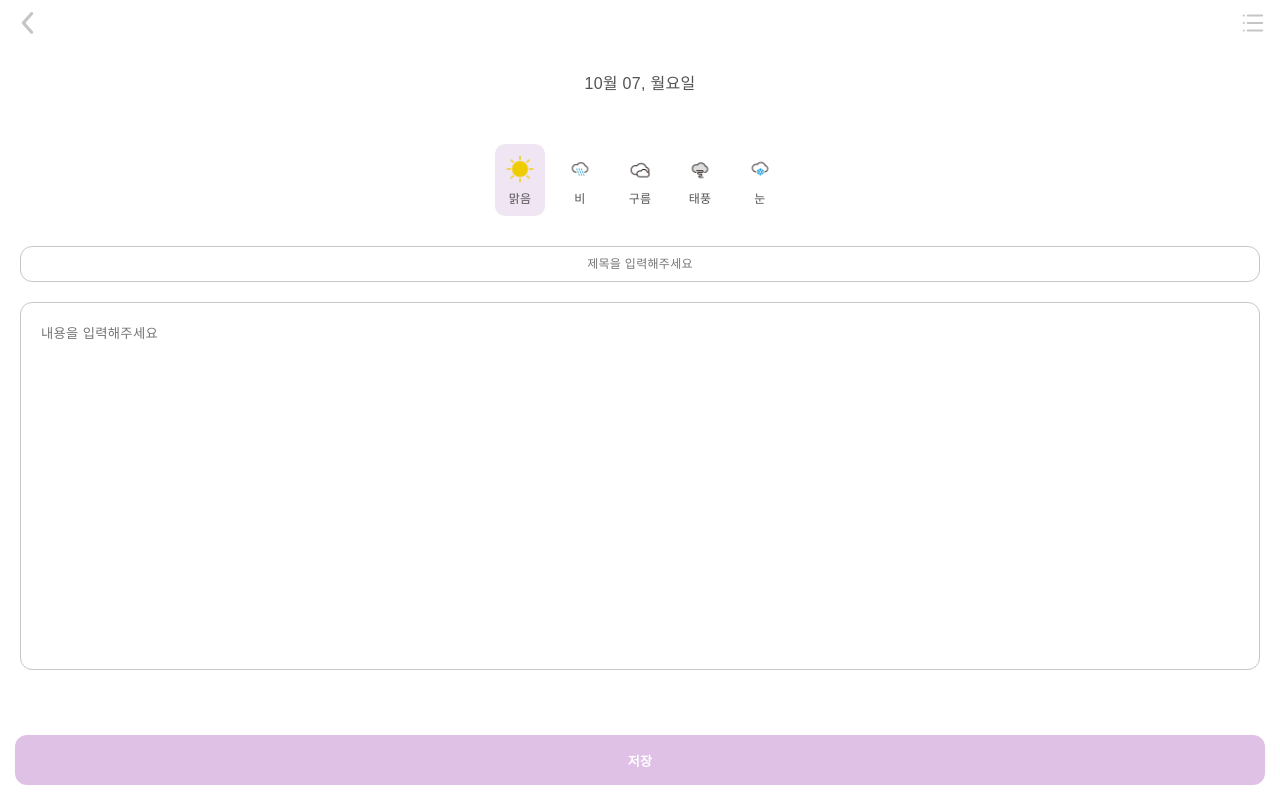
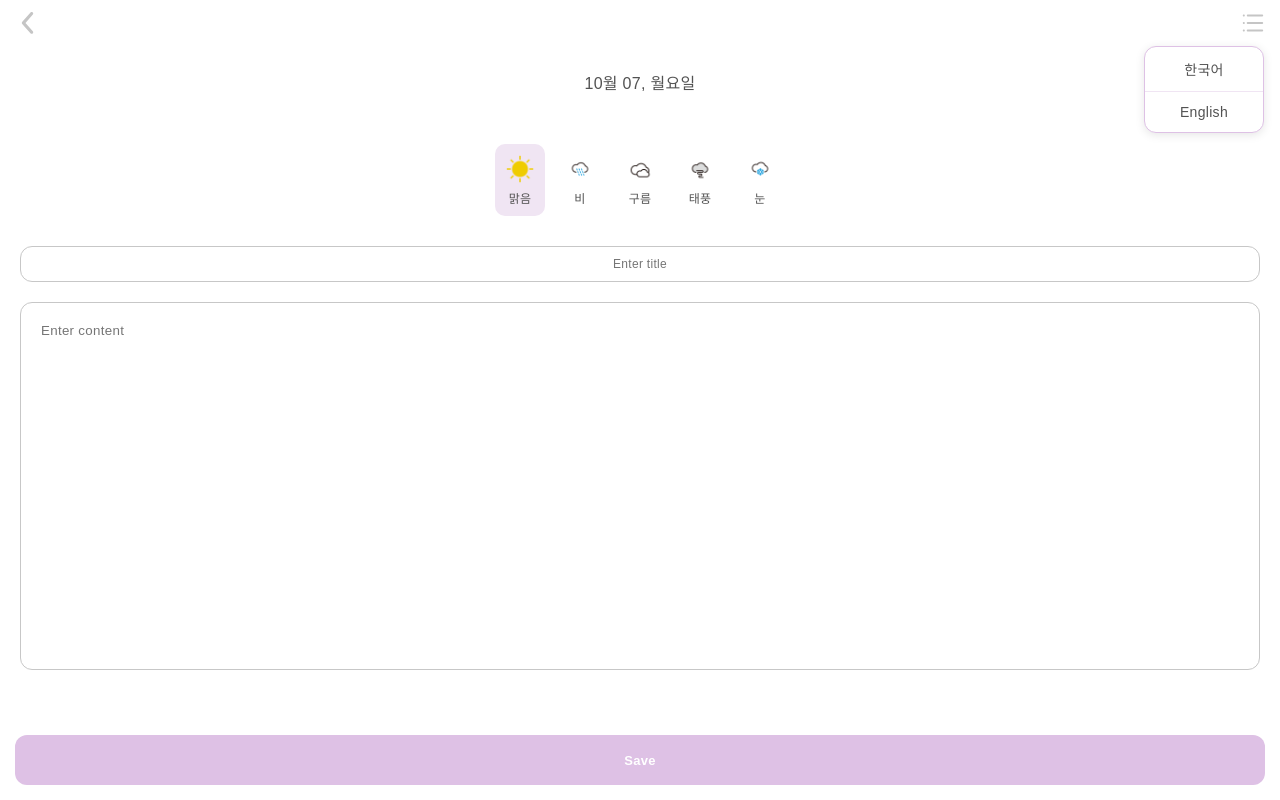
Before and after one commit to david-han-0831/music-diary, a React (Create React App) app: page /writing in a window 1280 px wide. Both pictures are taken after a click on the element 1253 px from the left and 25 px from the top of the page. Built offline with nearby package versions, Linux system fonts and the light colour scheme; a web font is replaced by a local one.

Commit message:
백엔드 호출

```diff
--- a/package.json
+++ b/package.json
@@ -6,9 +6,12 @@
     "@testing-library/jest-dom": "^5.17.0",
     "@testing-library/react": "^13.4.0",
     "@testing-library/user-event": "^13.5.0",
+    "i18next": "^23.16.4",
+    "i18next-browser-languagedetector": "^8.0.0",
     "react": "^18.3.1",
     "react-datepicker": "^7.5.0",
     "react-dom": "^18.3.1",
+    "react-i18next": "^15.1.0",
     "react-router-dom": "^6.26.2",
     "react-scripts": "5.0.1",
     "sass": "^1.79.4",
--- a/src/components/Header.js
+++ b/src/components/Header.js
@@ -1,12 +1,15 @@
 // components/Header.js
-import React from 'react';
+import React, { useState } from 'react';
 import { useNavigate } from 'react-router-dom';
 import searchIcon from '../assets/img/search.svg';
 import menuIcon from '../assets/img/menu.svg';
 import backIcon from '../assets/img/arrow-left.svg';
+import { useTranslation } from 'react-i18next';
 
 const Header = ({ isWritingPage, onBack }) => {
   const navigate = useNavigate();
+  const { i18n } = useTranslation();
+  const [showLanguageSelect, setShowLanguageSelect] = useState(false);
 
   const handleBack = () => {
     if (onBack) {
@@ -14,6 +17,11 @@ const Header = ({ isWritingPage, onBack }) => {
     } else {
       navigate('/');
     }
+  };
+
+  const changeLanguage = (lng) => {
+    i18n.changeLanguage(lng);
+    setShowLanguageSelect(false);
   };
 
   return (
@@ -39,10 +47,26 @@ const Header = ({ isWritingPage, onBack }) => {
           </div>
         </div>
         <div className="header-right">
-          <div className="icon">
-            <div>
+          <div className="icon language-selector">
+            <div onClick={() => setShowLanguageSelect(!showLanguageSelect)}>
               <img src={menuIcon} alt="메뉴" />
             </div>
+            {showLanguageSelect && (
+              <div className="language-dropdown">
+                <div
+                  className={`language-option ${i18n.language === 'ko' ? 'active' : ''}`}
+                  onClick={() => changeLanguage('ko')}
+                >
+                  한국어
+                </div>
+                <div
+                  className={`language-option ${i18n.language === 'en' ? 'active' : ''}`}
+                  onClick={() => changeLanguage('en')}
+                >
+                  English
+                </div>
+              </div>
+            )}
           </div>
         </div>
       </div>
--- a/src/components/Loading.js
+++ b/src/components/Loading.js
@@ -4,14 +4,15 @@
 import React, { useEffect } from 'react';
 import { useNavigate, useLocation } from 'react-router-dom';
 import loadingIcon from '../assets/img/loading.svg';
+import { useTranslation } from 'react-i18next';
 
 const Loading = () => {
   const navigate = useNavigate();
   const location = useLocation();
   const musicType = location.state?.musicType;
+  const { t } = useTranslation();
 
   useEffect(() => {
-    // 3초 후 자동으로 결과 페이지로 이동
     const timer = setTimeout(() => {
       navigate('/music-result', { state: { musicType } });
     }, 3000);
@@ -24,7 +25,7 @@ const Loading = () => {
       <div className="loading">
         <img src={loadingIcon} alt="로딩아이콘" />
         <span>
-          음악을 만들고 있어요 <br /> 조금만 기다려주세요
+          {t('music.loading')} <br /> {t('music.wait')}
         </span>
       </div>
     </div>
--- a/src/components/MusicSelection.js
+++ b/src/components/MusicSelection.js
@@ -4,9 +4,11 @@
 import React from 'react';
 import { useNavigate } from 'react-router-dom';
 import Header from './Header';
+import { useTranslation } from 'react-i18next';
 
 const MusicSelection = () => {
   const navigate = useNavigate();
+  const { t } = useTranslation();
 
   const handleSelection = (type) => {
     navigate('/loading', { state: { musicType: type } });
@@ -17,18 +19,18 @@ const MusicSelection = () => {
       <Header isWritingPage={true} />
       <section className="selection mt20">
         <div className="txt">
-          <span>작성하신 일기를 바탕으로</span>
-          <span>BGM으로 만들지 노래로 만들지</span>
-          <span>선택해주세요.</span>
+          <span>{t('music.select.title')}</span>
+          <span>{t('music.select.subtitle')}</span>
+          <span>{t('music.select.description')}</span>
         </div>
 
         <div className="selectionBtnWrap">
           <div className="bottomBtn">
             <div onClick={() => handleSelection('bgm')} style={{ width: '100%' }}>
-              <button className="secondBtn">BGM으로 만들기</button>
+              <button className="secondBtn">{t('music.select.bgm')}</button>
             </div>
             <div onClick={() => handleSelection('song')} style={{ width: '100%' }}>
-              <button>노래로 만들기</button>
+              <button>{t('music.select.song')}</button>
             </div>
           </div>
         </div>
--- a/src/components/WritingDiary.js
+++ b/src/components/WritingDiary.js
@@ -9,6 +9,7 @@ import "react-datepicker/dist/react-datepicker.css";
 import Header from './Header';
 import Modal from './Modal';
 import { format } from 'date-fns';
+import { useTranslation } from 'react-i18next';
 
 // 날씨 아이콘 import
 import sunIcon from '../assets/img/weather/sun.png';
@@ -32,6 +33,7 @@ const WritingDiary = () => {
   const [title, setTitle] = useState('');
   const [content, setContent] = useState('');
   const [selectedWeather, setSelectedWeather] = useState('sun');
+  const { t } = useTranslation();
 
   // 컴포넌트 마운트 시 또는 location이 변경될 때 데이터 로드
   useEffect(() => {
@@ -105,19 +107,19 @@ const WritingDiary = () => {
 
         <input
           type="text"
-          placeholder="제목을 입력해주세요"
+          placeholder={t('diary.title')}
           value={title}
           onChange={(e) => setTitle(e.target.value)}
         />
         <textarea
-          placeholder="내용을 입력해주세요"
+          placeholder={t('diary.content')}
           value={content}
           onChange={(e) => setContent(e.target.value)}
         ></textarea>
         <div className="bottomBtnWrap">
           <div className="bottomBtn">
             <div onClick={handleSave} style={{ width: '100%' }}>
-              <button className="btn">저장</button>
+              <button className="btn">{t('diary.save')}</button>
             </div>
           </div>
         </div>
--- /dev/null
+++ b/src/i18n.js
@@ -0,0 +1,29 @@
+import i18n from 'i18next';
+import { initReactI18next } from 'react-i18next';
+import LanguageDetector from 'i18next-browser-languagedetector';
+
+import translationEN from './locales/en/translation.json';
+import translationKO from './locales/ko/translation.json';
+
+const resources = {
+  en: {
+    translation: translationEN
+  },
+  ko: {
+    translation: translationKO
+  }
+};
+
+i18n
+  .use(LanguageDetector)
+  .use(initReactI18next)
+  .init({
+    resources,
+    fallbackLng: 'ko', // 기본 언어
+    debug: true,
+    interpolation: {
+      escapeValue: false
+    }
+  });
+
+export default i18n;
--- a/src/index.js
+++ b/src/index.js
@@ -2,6 +2,7 @@ import React from 'react';
 import ReactDOM from 'react-dom/client';
 import './styles/style.css';
 import App from './App';
+import './i18n';
 
 const root = ReactDOM.createRoot(document.getElementById('root'));
 root.render(
--- /dev/null
+++ b/src/locales/en/translation.json
@@ -0,0 +1,39 @@
+{
+  "diary": {
+    "title": "Enter title",
+    "content": "Enter content",
+    "save": "Save",
+    "weather": {
+      "sun": "Sunny",
+      "rain": "Rainy",
+      "cloud": "Cloudy",
+      "typhoon": "Typhoon",
+      "snow": "Snowy"
+    }
+  },
+  "modal": {
+    "saved": "Saved successfully",
+    "confirm": "Confirm"
+  },
+  "music": {
+    "create": "Create Music with this Diary",
+    "loading": "Creating music",
+    "wait": "Please wait a moment",
+    "complete": {
+      "bgm": "BGM is ready!",
+      "song": "Song is ready!"
+    },
+    "select": {
+      "title": "Based on your diary",
+      "subtitle": "Choose between BGM or Song",
+      "description": "Please select one",
+      "bgm": "Create BGM",
+      "song": "Create Song"
+    },
+    "play": "Play",
+    "retry": {
+      "question": "Don't like the music?",
+      "button": "Create with different mood"
+    }
+  }
+}
--- /dev/null
+++ b/src/locales/ko/translation.json
@@ -0,0 +1,39 @@
+{
+  "diary": {
+    "title": "제목을 입력해주세요",
+    "content": "내용을 입력해주세요",
+    "save": "저장",
+    "weather": {
+      "sun": "맑음",
+      "rain": "비",
+      "cloud": "구름",
+      "typhoon": "태풍",
+      "snow": "눈"
+    }
+  },
+  "modal": {
+    "saved": "저장되었습니다.",
+    "confirm": "확인"
+  },
+  "music": {
+    "create": "이 일기로 음악 만들기",
+    "loading": "음악을 만들고 있어요",
+    "wait": "조금만 기다려주세요",
+    "complete": {
+      "bgm": "BGM이 완성되었어요!",
+      "song": "노래가 완성되었어요!"
+    },
+    "select": {
+      "title": "작성하신 일기를 바탕으로",
+      "subtitle": "BGM으로 만들지 노래로 만들지",
+      "description": "선택해주세요.",
+      "bgm": "BGM으로 만들기",
+      "song": "노래로 만들기"
+    },
+    "play": "재생",
+    "retry": {
+      "question": "음악이 마음에 안 드시나요?",
+      "button": "다른 분위기로 다시 만들기"
+    }
+  }
+}
--- a/src/styles/style.css
+++ b/src/styles/style.css
@@ -1510,9 +1510,9 @@ main {
 
 /* MusicResult 페이지 스타일 추가 */
 .content-wrapper {
-  height: calc(100vh - 140px);
+  /* height: calc(100vh - 140px); */
   overflow-y: auto;
-  padding-bottom: 100px;
+  /* padding-bottom: 100px; */
 }
 
 .content-wrapper .writingView {
@@ -1529,3 +1529,45 @@ main {
 .content-wrapper .writingView .diary {
   margin-bottom: 0;
 }
+
+/* 언어 선택기 스타일 */
+.language-selector {
+  position: relative;
+}
+
+.language-dropdown {
+  position: absolute;
+  top: 100%;
+  right: 0;
+  margin-top: 10px;
+  background-color: #ffffff;
+  border-radius: 12px;
+  box-shadow: 0 2px 10px rgba(0, 0, 0, 0.1);
+  overflow: hidden;
+  width: 120px;
+  z-index: 1000;
+  border: 1px solid #dec1e5;
+}
+
+.language-option {
+  padding: 12px 16px;
+  cursor: pointer;
+  font-size: 14px;
+  color: #525252;
+  transition: all 0.2s ease;
+  text-align: center;
+}
+
+.language-option:hover {
+  background-color: #f0e5f3;
+}
+
+.language-option.active {
+  background-color: #dec1e5;
+  color: #ffffff;
+  font-weight: 500;
+}
+
+.language-option:not(:last-child) {
+  border-bottom: 1px solid #f0e5f3;
+}
```
Also changed, not shown: src/components/DiaryView.js (+4 -3 lines), src/components/MusicResult.js (+53 -14 lines), 1 other file (tests, documents, lock files or other folders).
